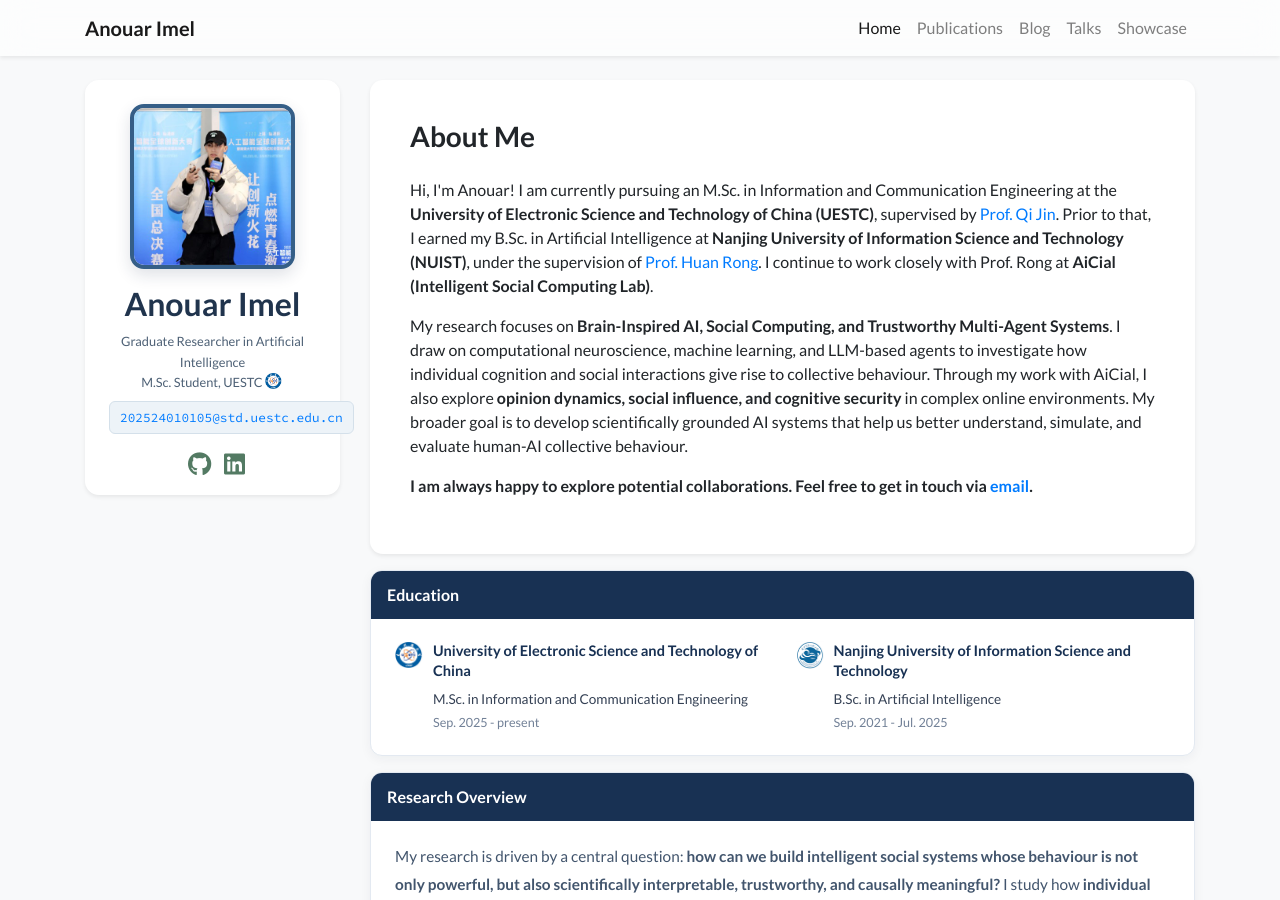
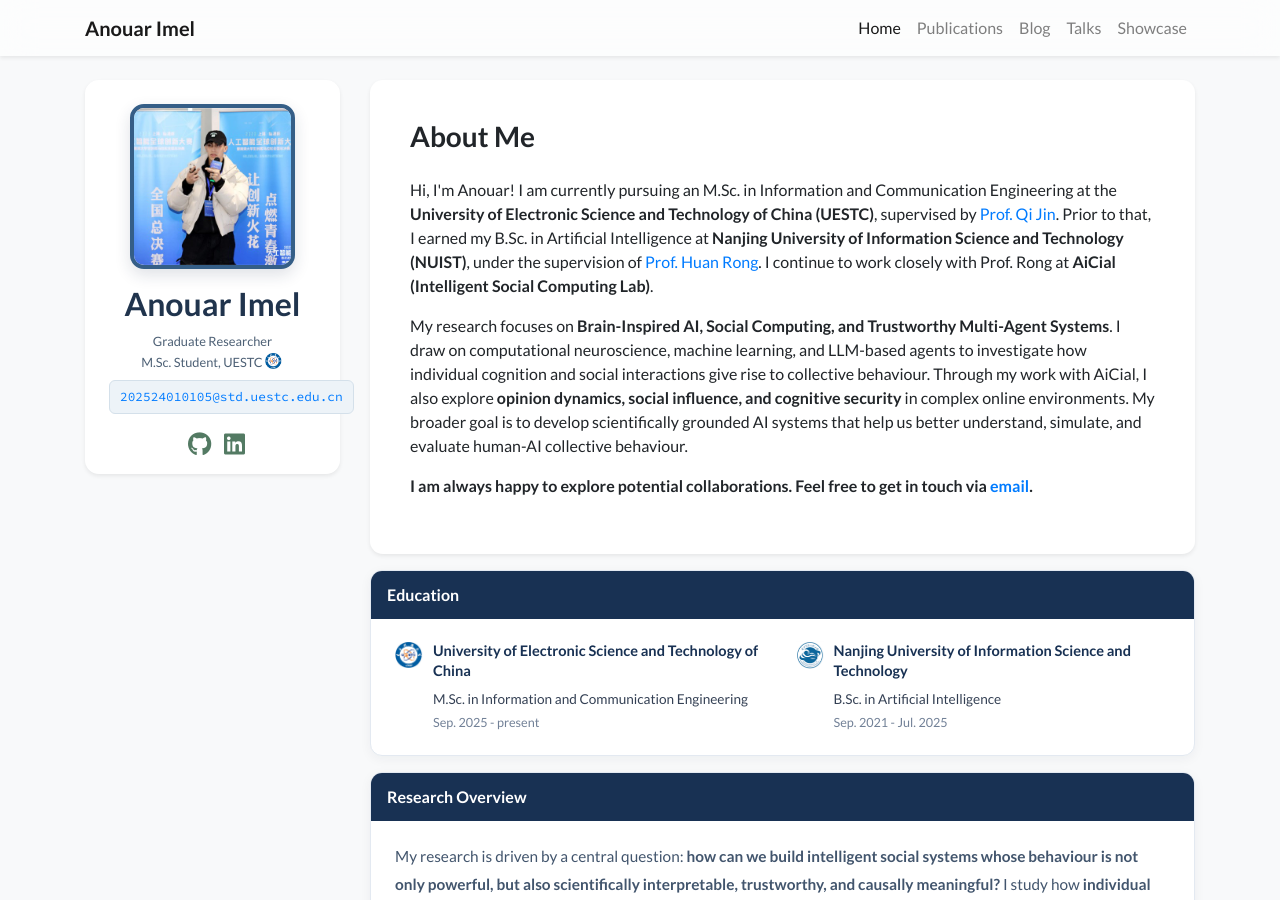
Before and after one commit to AnouarImel/AnouarImel.github.io, a Jekyll site: the page built from index.html, in a window 1280 px wide and 900 px high. Built offline with Jekyll 4.4.1, drawn with Linux system fonts in a browser that asks for light colours; nearby versions of some CDN libraries; a style sheet for code colours, icons or effects is not loaded.

Commit message:
Shorten position title in profile.yml

```diff
--- a/_data/profile.yml
+++ b/_data/profile.yml
@@ -3,7 +3,7 @@ secondary_name: ""
 navbar_name: "Anouar Imel"
 
 positions:
-  - name: "Graduate Researcher in Artificial Intelligence"
+  - name: "Graduate Researcher"
   - name: "M.Sc. Student, UESTC"
     logo: /assets/images/badges/uestc.jpg
 
```
